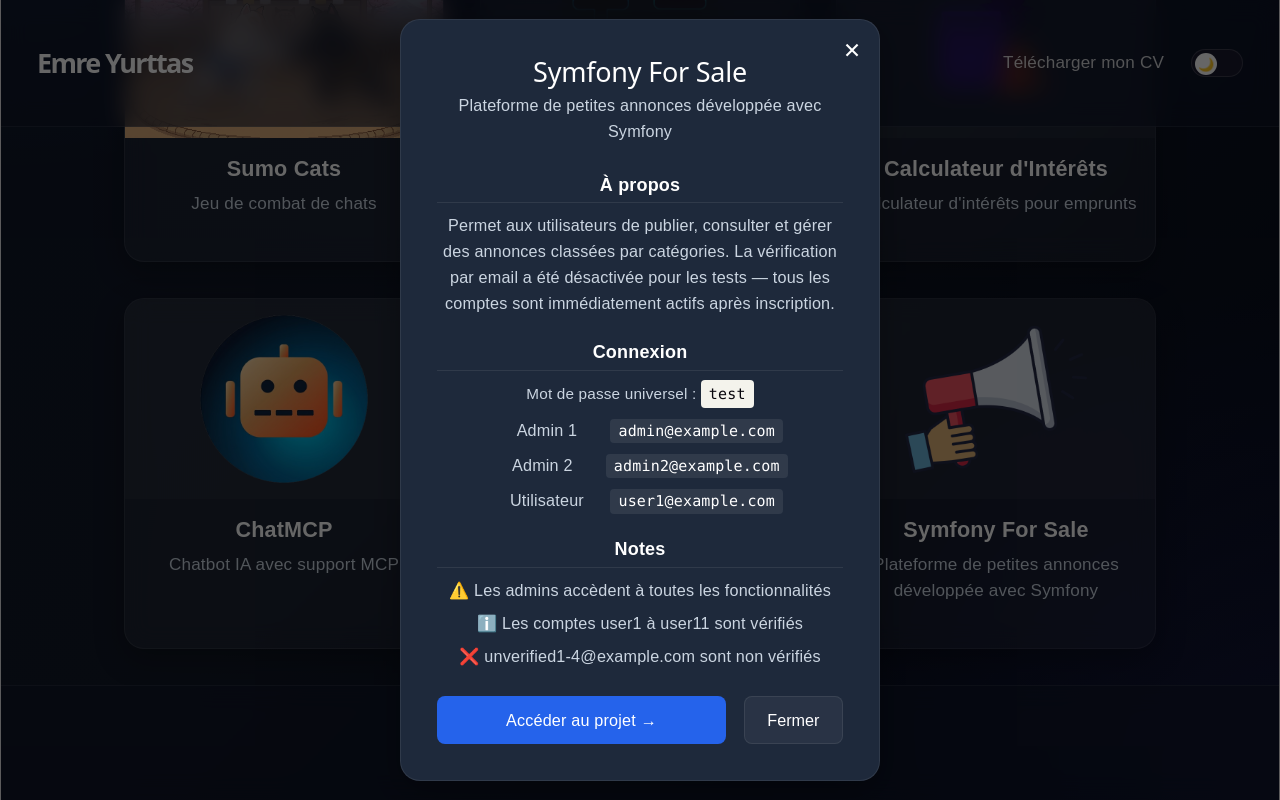
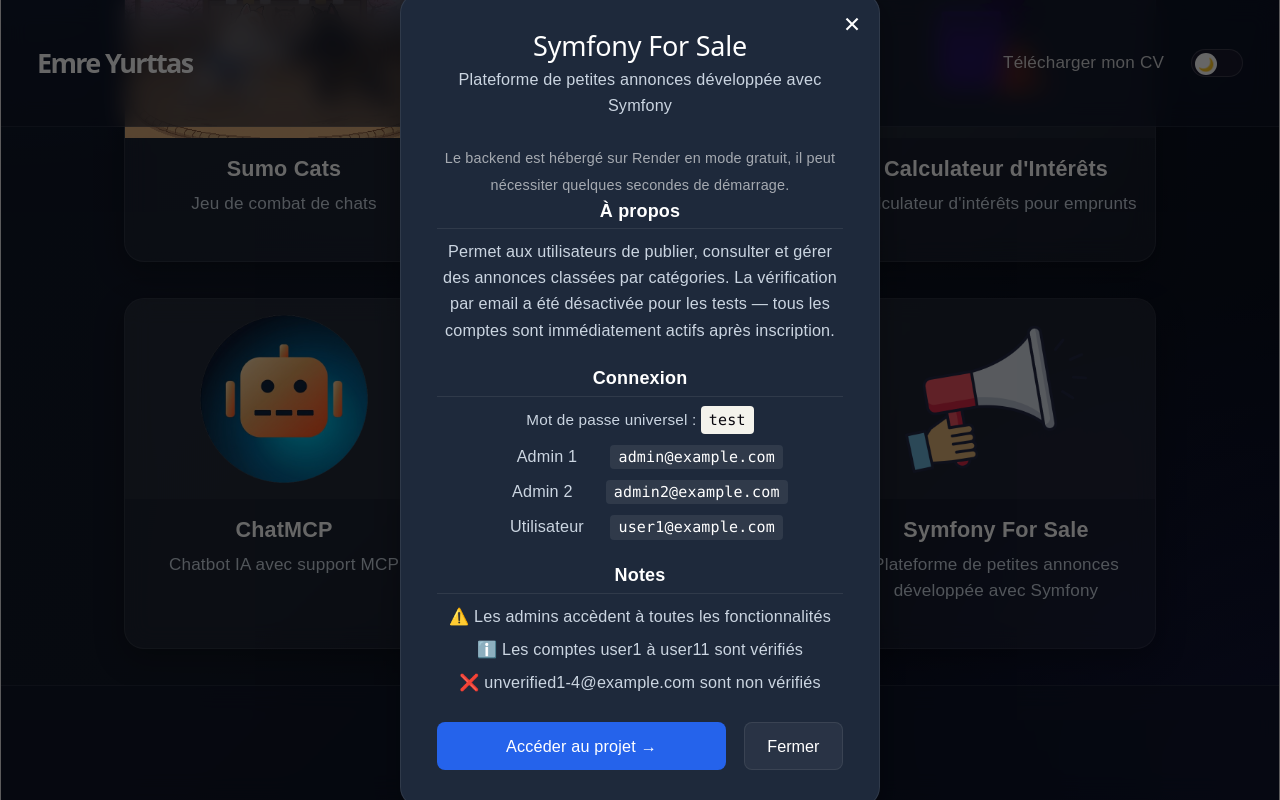
Before and after one commit to Emryurttas/portfolio, a React (Vite) app: page / in a window 1280 px wide. Both pictures are taken after a click on the element 996 px from the left and 814 px from the top of the page. Shown: the part 341-1141 px from the top of the page. Built offline with nearby package versions, Linux system fonts and the light colour scheme.

Commit message:
add icons

```diff
--- a/package.json
+++ b/package.json
@@ -13,7 +13,8 @@
   },
   "dependencies": {
     "react": "^19.2.6",
-    "react-dom": "^19.2.6"
+    "react-dom": "^19.2.6",
+    "react-icons": "^5.6.0"
   },
   "devDependencies": {
     "@eslint/js": "^10.0.1",
--- a/src/App.jsx
+++ b/src/App.jsx
@@ -69,7 +69,7 @@
               title="Todo List PWA"
               description="Application de gestion de tâches PWA installable, réalisée avec React et Vite"
               image={project5}
-              url="https://emryurttas.github.io/todo_list_pwa/"
+              url="https://todo-list-pwa-ten.vercel.app/"
               iconStyle={true}
             />
             <ProjectCard
--- a/src/components/ChatMCPModal.jsx
+++ b/src/components/ChatMCPModal.jsx
@@ -7,8 +7,13 @@
         </button>
 
         <h2>ChatMCP</h2>
+
         <p className="modal-subtitle">
           Chatbot IA avec streaming et outils MCP
+        </p>
+
+        <p style={{ fontSize: "0.8rem", opacity: 0.6, marginTop: "0.25rem" }}>
+          Le backend est hébergé sur Render en mode gratuit, il peut nécessiter quelques secondes de démarrage.
         </p>
 
         <div className="modal-section">
@@ -21,6 +26,7 @@
 
         <div className="modal-section">
           <h3>Connexion</h3>
+
           <div className="modal-credentials">
             <div>
               <span className="label">Utilisateur 1</span>
@@ -41,18 +47,18 @@
         <div className="modal-section">
           <h3>Limitations</h3>
           <ul>
-            <li>&#9888;&#65039; 20 requêtes par jour (quota Gemini gratuit)</li>
+            <li>⚠️ 20 requêtes par jour (quota Gemini gratuit)</li>
           </ul>
         </div>
 
         <div className="modal-actions">
           <a
-            href="https://chatmcp.onrender.com/"
+            href="https://chatmcp-5evu.onrender.com/"
             target="_blank"
             rel="noopener noreferrer"
             className="modal-btn-primary"
           >
-            Accéder au projet &#8594;
+            Accéder au projet →
           </a>
 
           <button className="modal-btn-secondary" onClick={onClose}>
--- a/src/components/Footer.jsx
+++ b/src/components/Footer.jsx
@@ -1,14 +1,21 @@
 import "../styles/footer.css";
+import { FaGithub, FaEnvelope } from "react-icons/fa";
 
 function Footer() {
   return (
     <footer className="footer" id="contact">
       <div className="socials">
-        <a href="https://github.com/Emryurttas" target="_blank">
+        <a
+          href="https://github.com/Emryurttas"
+          target="_blank"
+          rel="noopener noreferrer"
+        >
+          <FaGithub size={22} style={{ marginRight: "8px" }} />
           GitHub
         </a>
 
         <a href="mailto:yurttasemre566@gmail.com">
+          <FaEnvelope size={22} style={{ marginRight: "8px" }} />
           Email
         </a>
       </div>
--- a/src/components/SymfonyModal.jsx
+++ b/src/components/SymfonyModal.jsx
@@ -7,8 +7,13 @@
         </button>
 
         <h2>Symfony For Sale</h2>
+
         <p className="modal-subtitle">
           Plateforme de petites annonces développée avec Symfony
+        </p>
+
+        <p style={{ fontSize: "0.8rem", opacity: 0.6, marginTop: "0.25rem" }}>
+          Le backend est hébergé sur Render en mode gratuit, il peut nécessiter quelques secondes de démarrage.
         </p>
 
         <div className="modal-section">
@@ -23,6 +28,7 @@
 
         <div className="modal-section">
           <h3>Connexion</h3>
+
           <p style={{ fontSize: "0.85rem", marginBottom: "0.5rem" }}>
             Mot de passe universel : <code>test</code>
           </p>
@@ -48,20 +54,20 @@
         <div className="modal-section">
           <h3>Notes</h3>
           <ul>
-            <li>&#9888;&#65039; Les admins accèdent à toutes les fonctionnalités</li>
-            <li>&#8505;&#65039; Les comptes user1 à user11 sont vérifiés</li>
-            <li>&#10060; unverified1-4@example.com sont non vérifiés</li>
+            <li>⚠️ Les admins accèdent à toutes les fonctionnalités</li>
+            <li>ℹ️ Les comptes user1 à user11 sont vérifiés</li>
+            <li>❌ unverified1-4@example.com sont non vérifiés</li>
           </ul>
         </div>
 
         <div className="modal-actions">
           <a
-            href="https://symfony-for-sale.onrender.com/advertisement"
+            href="https://symfony-for-sale-hl69.onrender.com/advertisement"
             target="_blank"
             rel="noopener noreferrer"
             className="modal-btn-primary"
           >
-            Accéder au projet &#8594;
+            Accéder au projet →
           </a>
 
           <button className="modal-btn-secondary" onClick={onClose}>
--- a/src/styles/footer.css
+++ b/src/styles/footer.css
@@ -27,11 +27,18 @@
   font-size: 0.95rem;
   opacity: 0.8;
   transition: 0.3s;
+  display: flex;
+  align-items: center;
+  gap: 6px;
 }
 
 .socials a:hover {
   color: #38bdf8;
   opacity: 1;
+}
+
+.socials svg {
+  font-size: 22px;
 }
 
 .copyright {
```
Also changed, not shown: 1 other file (tests, documents, lock files or other folders).
